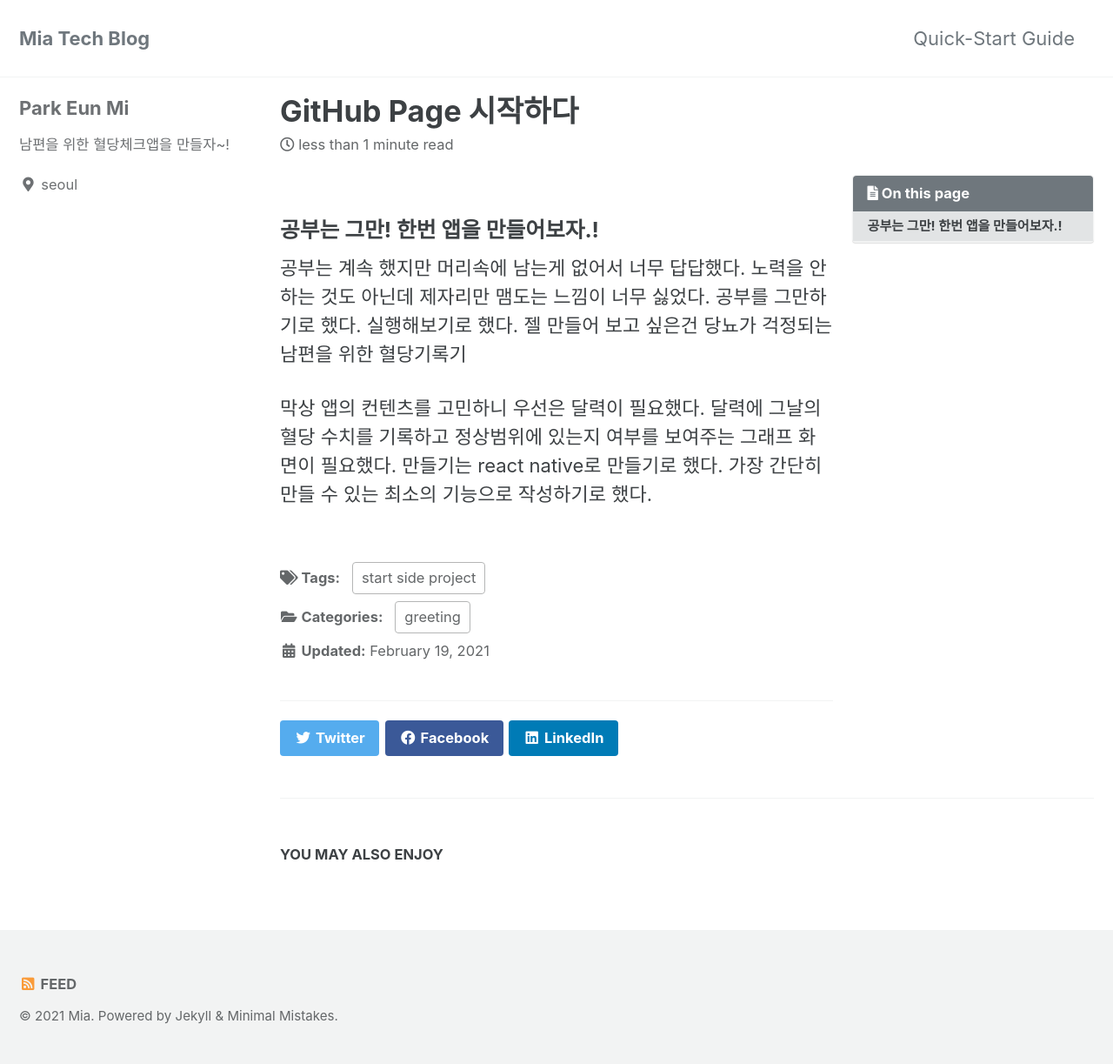
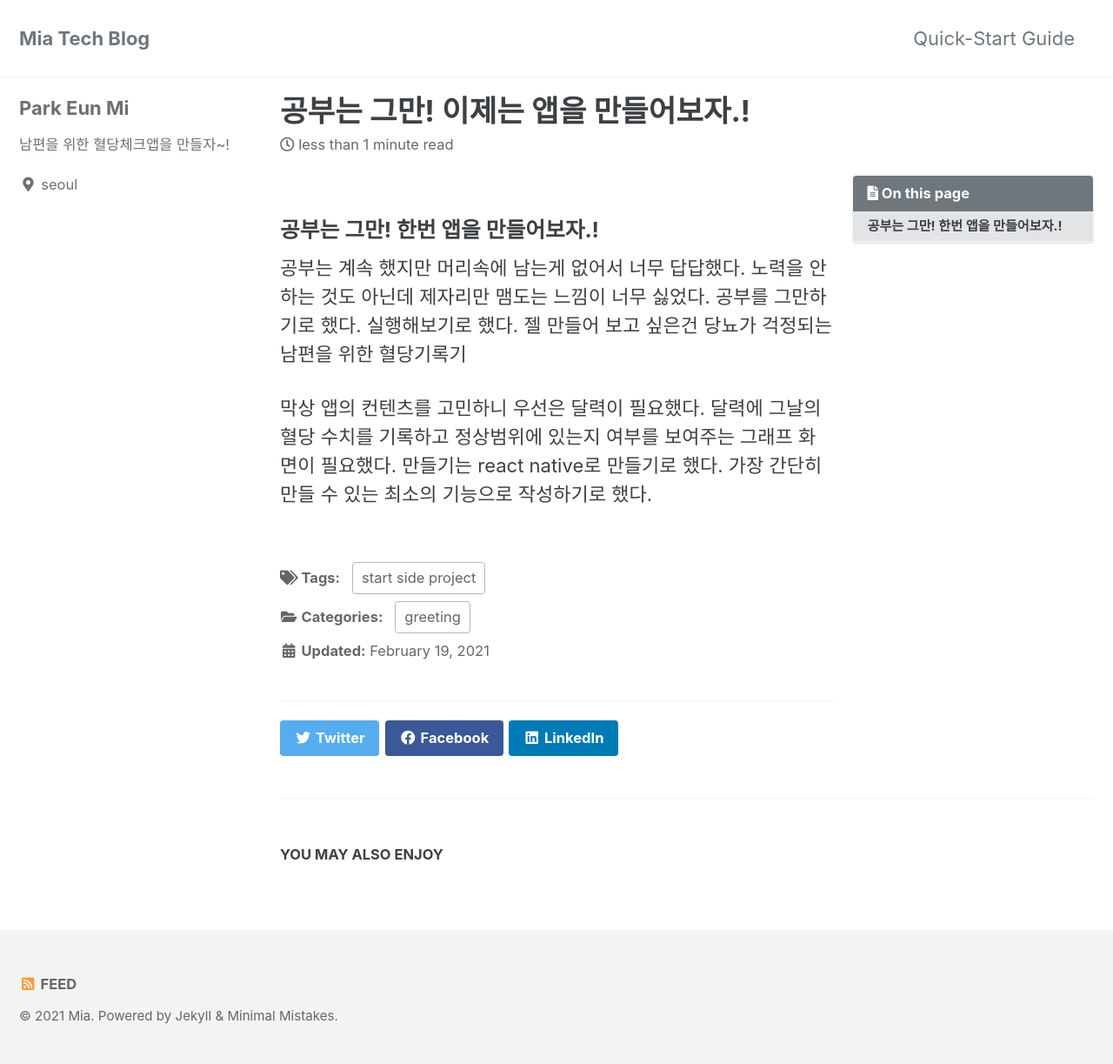
Before and after one commit to eunmipark-1/mia_blog, a Jekyll site: the page built from _posts/2021-02-19-hello.md, in a window 1280 px wide. Shown: the whole page at 87% size. Built offline with Jekyll 4.4.1, drawn with Linux system fonts in a browser that asks for light colours; cached includes are drawn as plain includes.

Commit message:
post edit

```diff
--- a/_posts/2021-02-19-hello.md
+++ b/_posts/2021-02-19-hello.md
@@ -1,5 +1,5 @@
 ---
-title : "GitHub Page 시작하다"
+title : "공부는 그만! 이제는 앱을 만들어보자.!"
 category: greeting
 tag: start side project
 toc: true
```
